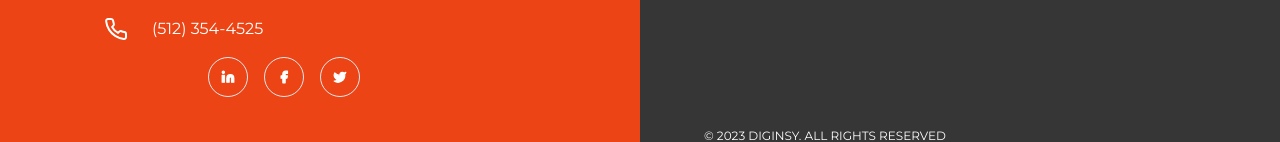
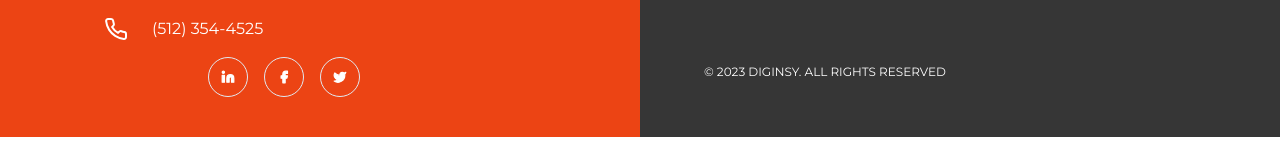
Before and after one commit to Rai0088o/diginxy, a Next.js app: page / in a window 1280 px wide. Shown: the part 6614-6756 px from the top of the page. Built offline with nearby package versions, Linux system fonts and the light colour scheme.

Commit message:
change footer setting

```diff
--- a/components/common/footer.tsx
+++ b/components/common/footer.tsx
@@ -206,7 +206,7 @@ export default function Footer() {
           </div>
         </div>
         <div>
-          <h2 className="text-white ml-16 text-[12px] md:mt-28">
+          <h2 className="text-white ml-16 text-[12px] md:mt-12">
             © 2023 DIGINSY. ALL RIGHTS RESERVED
           </h2>
         </div>
--- a/components/sections/work.tsx
+++ b/components/sections/work.tsx
@@ -42,6 +42,9 @@ export default function Work() {
           "url(https://diginsy.com/wp-content/uploads/2023/06/Group-14100-min.png)",
       }}
     >
+
+
+
       <div className="absolute inset-0 bg-gray-900 opacity-50"></div>
       <div className=" px-5 py-14  md:mx-12 relative">
         <div className="flex flex-wrap w-full">
```
Also changed, not shown: components/sections/experts.tsx (+3 -4 lines).
